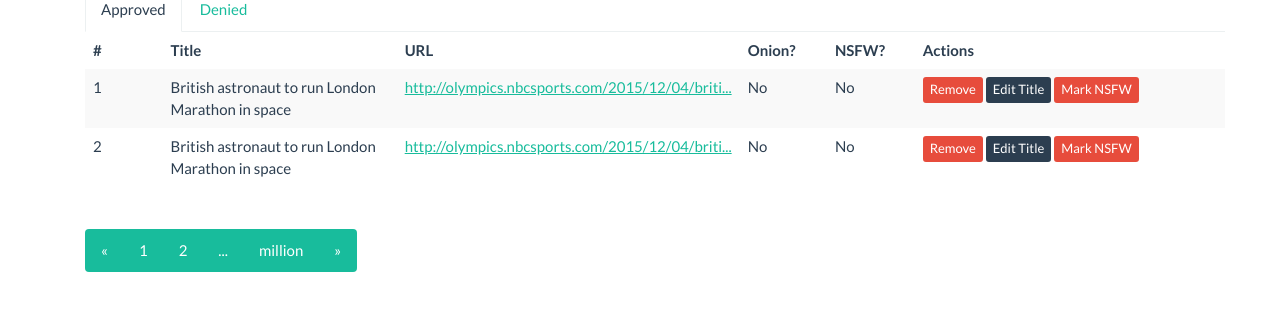
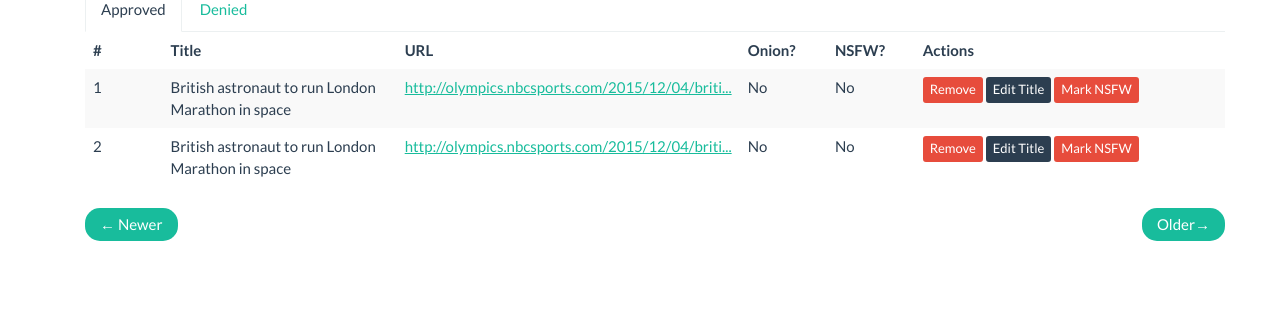
Before and after one commit to SGunner2014/Onion-or-Not-2, a PHP site: page /admin.php in a window 1280 px wide. Shown: the part 167-478 px from the top of the page. Run offline with PHP 8.4, Linux system fonts and the light colour scheme; some libraries are stand-ins or nearby versions.

Commit message:
Newer/Older instead of page numbers
I don't like numbers and numbers don't like me

```diff
--- a/admin.php
+++ b/admin.php
@@ -69,21 +69,9 @@
 
 </table>
 <nav>
-  <ul class="pagination">
-    <li>
-      <a href="#" aria-label="Previous">
-        <span aria-hidden="true">&laquo;</span>
-      </a>
-    </li>
-    <li><a href="#">1</a></li>
-    <li><a href="#">2</a></li>
-    <li><a href="#">...</a></li>
-    <li><a href="#">million</a></li>
-    <li>
-      <a href="#" aria-label="Next">
-        <span aria-hidden="true">&raquo;</span>
-      </a>
-    </li>
+  <ul class="pager">
+    <li class="previous"><a href="#"><span aria-hidden="true">&larr;</span> Newer</a></li>
+    <li class="next"><a href="#">Older<span aria-hidden="true">&rarr;</span></a></li>
   </ul>
 </nav>
 </div>
@@ -125,21 +113,9 @@
 </table>
 </table>
 <nav>
-  <ul class="pagination">
-    <li>
-      <a href="#" aria-label="Previous">
-        <span aria-hidden="true">&laquo;</span>
-      </a>
-    </li>
-    <li><a href="#">1</a></li>
-    <li><a href="#">2</a></li>
-    <li><a href="#">...</a></li>
-    <li><a href="#">million</a></li>
-    <li>
-      <a href="#" aria-label="Next">
-        <span aria-hidden="true">&raquo;</span>
-      </a>
-    </li>
+  <ul class="pager">
+    <li class="previous"><a href="#"><span aria-hidden="true">&larr;</span> Newer</a></li>
+    <li class="next"><a href="#">Older<span aria-hidden="true">&rarr;</span></a></li>
   </ul>
 </nav>
 </div>
```
